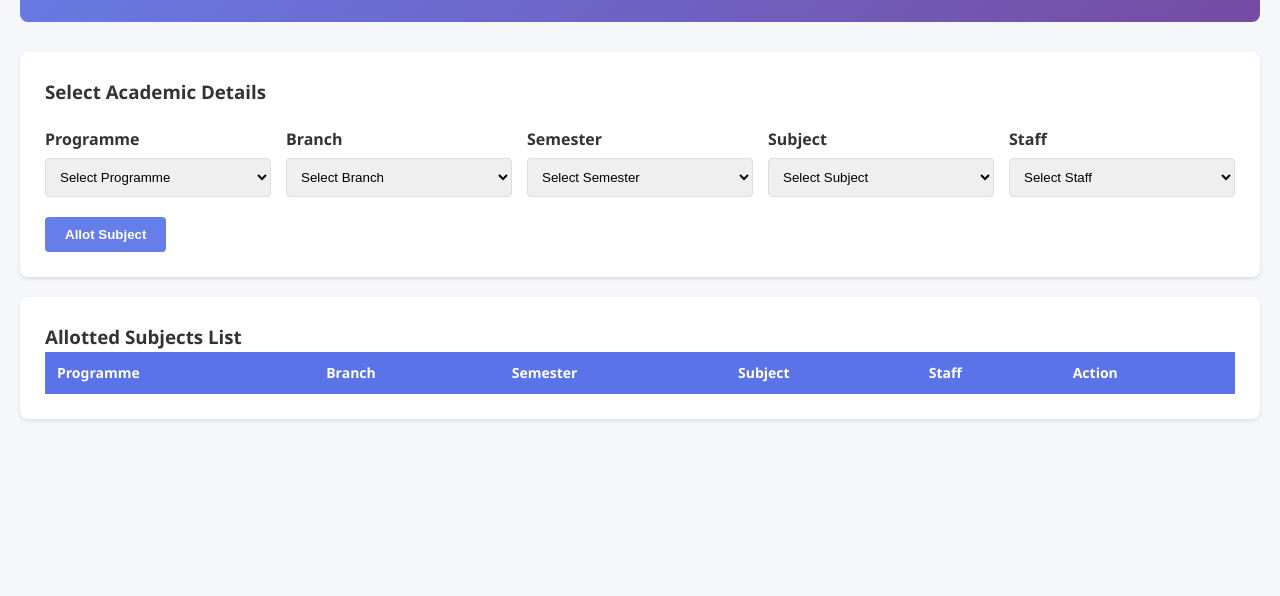
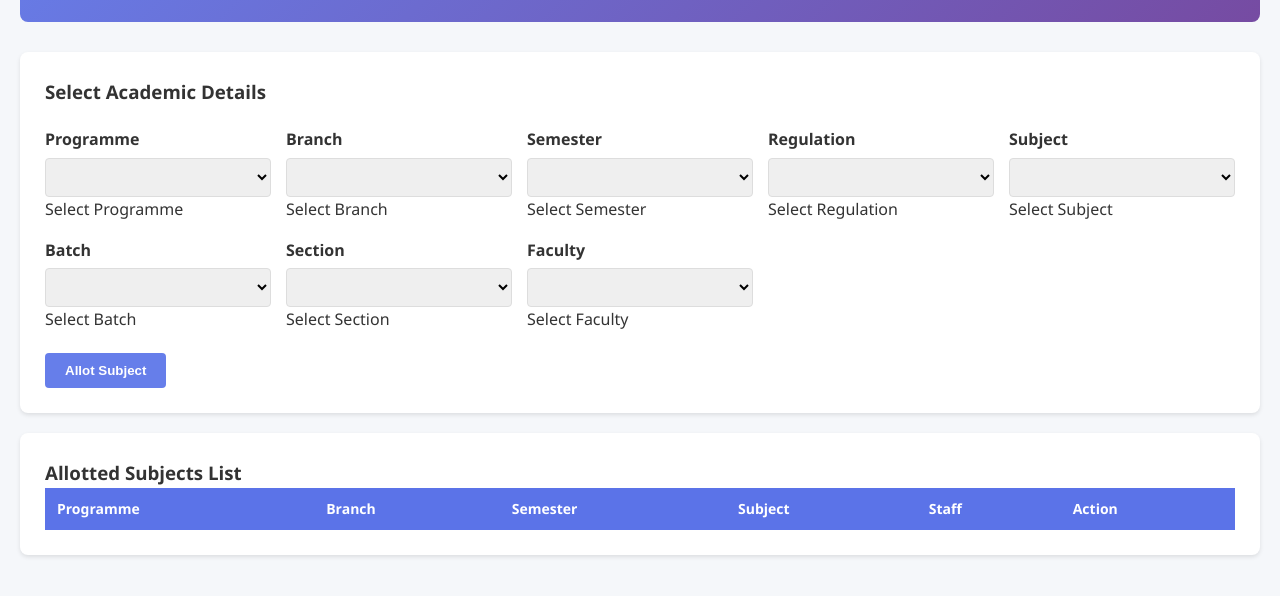
Before and after one commit to sairamhanuman/Kitsw_Sairam, a website: page subject-allotment.html in a window 1280 px wide. Shown: the part 148-744 px from the top of the page. Drawn offline with Linux system fonts and the light colour scheme.

Commit message:
Update select elements and button action in HTML

```diff
--- a/subject-allotment.html
+++ b/subject-allotment.html
@@ -150,43 +150,65 @@
 
             <div class="filter-group">
                 <label>Programme</label>
-                <select id="programmeSelect">
+                <select id="programmeId"></select>
                     <option value="">Select Programme</option>
                 </select>
             </div>
 
             <div class="filter-group">
                 <label>Branch</label>
-                <select id="branchSelect">
+              <select id="branchId"></select>
                     <option value="">Select Branch</option>
                 </select>
             </div>
 
             <div class="filter-group">
                 <label>Semester</label>
-                <select id="semesterSelect">
+               <select id="semesterId"></select>
                     <option value="">Select Semester</option>
                 </select>
             </div>
 
             <div class="filter-group">
+                <label>Regulation</label>
+               <select id="regulationId"></select>
+                    <option value="">Select Regulation</option>
+                </select>
+            </div>
+
+            <div class="filter-group">
                 <label>Subject</label>
-                <select id="subjectSelect">
+               <select id="subjectId"></select>
                     <option value="">Select Subject</option>
                 </select>
             </div>
 
             <div class="filter-group">
-                <label>Staff</label>
-                <select id="staffSelect">
-                    <option value="">Select Staff</option>
+                <label>Batch</label>
+                   <select id="batchId"></select>
+                    <option value="">Select Batch</option>
+                </select>
+            </div>
+  <div class="filter-group">
+                <label>Section</label>
+                  <select id="sectionId"></select>
+                    <option value="">Select Section</option>
                 </select>
             </div>
 
+             <div class="filter-group">
+                <label>Faculty</label>
+                  <select id="staffId"></select>
+                    <option value="">Select Faculty</option>
+                </select>
+            </div>
         </div>
 
         <div class="filter-actions">
-            <button class="btn btn-primary" onclick="allotSubject()">Allot Subject</button>
+            <button class="btn btn-primary" onclick="saveAllotment()">Allot Subject</button>
+
+
+
         </div>
 
     </div>
```
